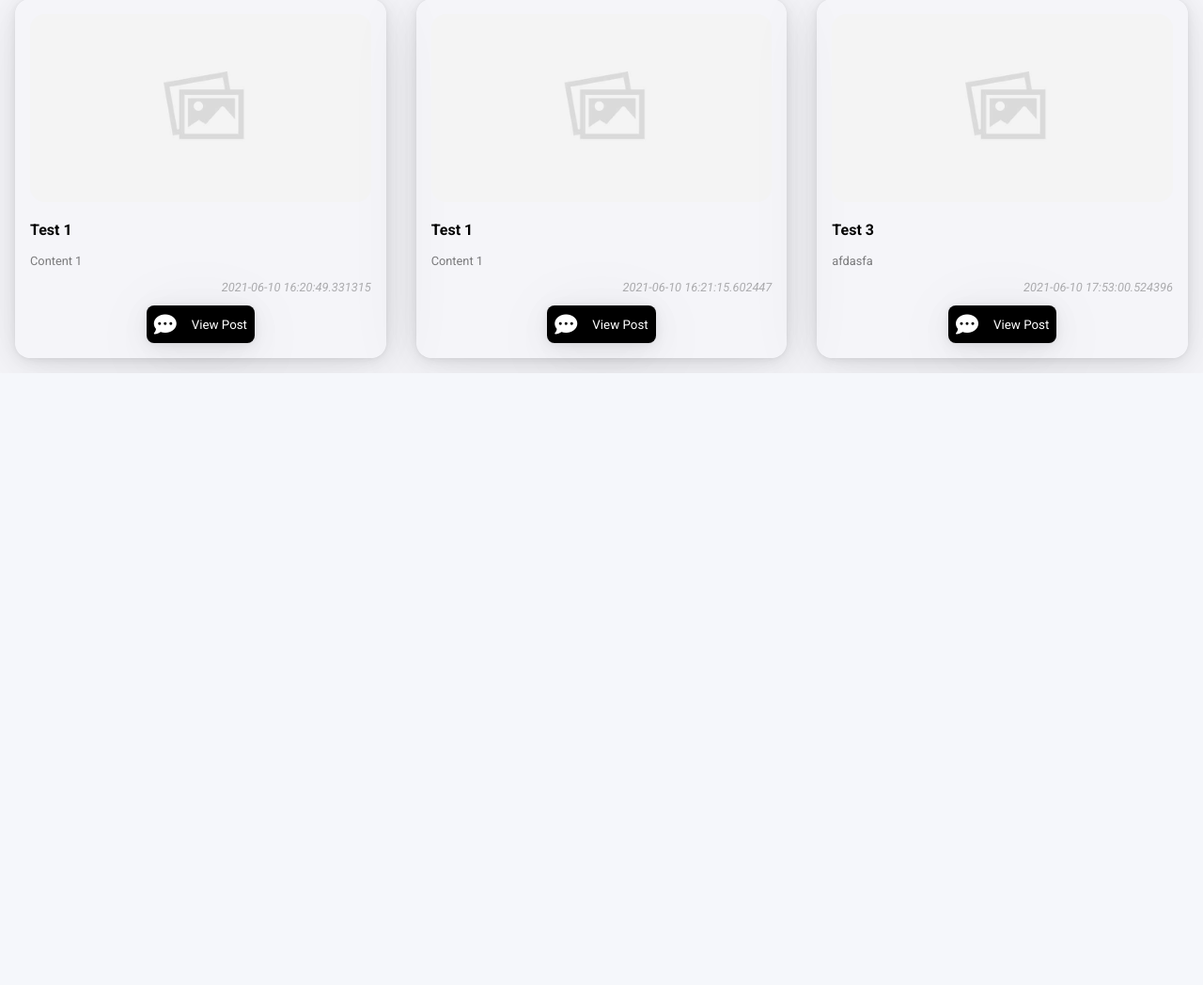
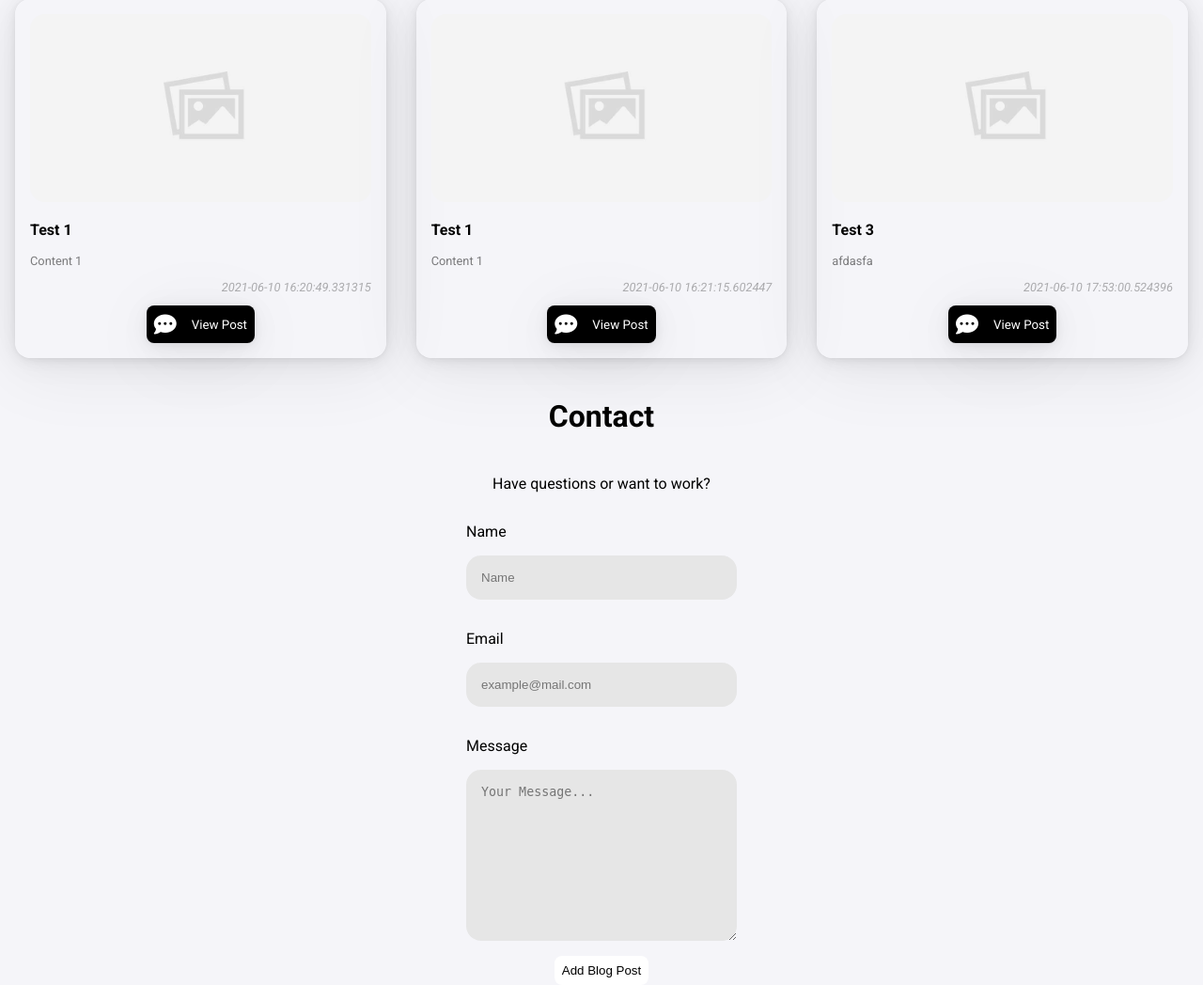
Before and after one commit to angelaw7/mlh-portfolio, a Flask app: page / in a window 1280 px wide. Shown: the part 1622-2670 px from the top of the page at 94% size. Before the commit the page ends 2019 px from the top, so only its background shows below. Run offline with Flask 2, Linux system fonts and the light colour scheme; data comes from the database, SQL or seed files in the repository; some libraries are stand-ins or nearby versions.

Commit message:
Merge commit

```diff
--- a/app/__init__.py
+++ b/app/__init__.py
@@ -13,8 +13,8 @@ db_init(app)
 
 headerInfo = {
     'img':'./static/img/coverimg.jpg',
-    'name': 'Fellow Name _;D',
-    'intro': 'Three words here'
+    'name': 'Fellow Name',
+    'intro': 'Short intro here'
 }
 
 projects = [
--- a/app/static/styles/main.css
+++ b/app/static/styles/main.css
@@ -238,3 +238,47 @@ body {
 .project-card-button:hover > label {
     transform: translateX(-15px);
 }
+
+/* CONTACT FORM */
+.contact-form {
+    display: flex;
+    justify-content: center;
+    flex-direction: column;
+    align-items: center;
+}
+.form-container {
+    display: flex;
+    justify-content: center;
+    flex-direction: column;
+    align-items: center;
+}
+form {
+    display: flex;
+    flex-direction: column;
+    align-items: center;
+    justify-content: center;
+    width: 100%;
+}
+.input-container {
+    display: flex;
+    flex-direction: column;
+    margin: 1rem 0;
+    width: 100%;
+}
+.input-container > label {
+    margin-bottom: 1rem;
+}
+.input-container > input, textarea {
+    padding: 1rem;
+    background-color: hsl(0, 0%, 90%);
+    border: none;
+    border-radius: 1rem;
+}
+.textarea {
+    max-width: 40rem;
+}
+.button-container {
+    width: 100%;
+    display: flex;
+    justify-content: center;
+}
--- a/app/templates/index.html
+++ b/app/templates/index.html
@@ -106,5 +106,34 @@
     <section>
 
     </section>
+
+    <!-- CONTACT -->
+    <section class="contact-form">
+        <h2 class="section-title">
+            Contact
+        </h2>
+        <p>Have questions or want to work?</p>
+
+        <div class="form-container">
+            <form action="/upload" enctype="multipart/form-data" method="POST">
+                <div class="input-container">
+                    <label for="name">Name</label>
+                    <input type="name" name="name" id="name" placeholder="Name" required />
+                </div>
+                <div class="input-container">
+                    <label for="email">Email</label>
+                    <input type="email" name="email" id="email" placeholder="example@mail.com" required />
+                </div>
+                <div class="input-container textarea">
+                    <label for="message">Message</label>
+                    <textarea name="message" id="message" cols="30" rows="10" placeholder="Your Message..."
+                        required></textarea>
+                </div>
+                <div class="button-container">
+                    <input class="button submit" type="submit" value="Add Blog Post" />
+                </div>
+            </form>
+        </div>
+    </section>
 </body>
 </html>
```
